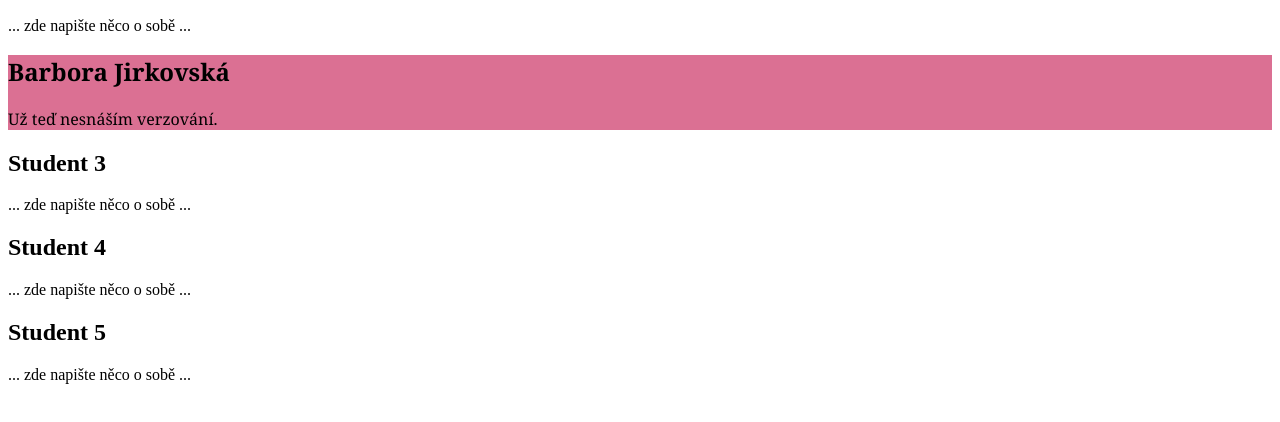
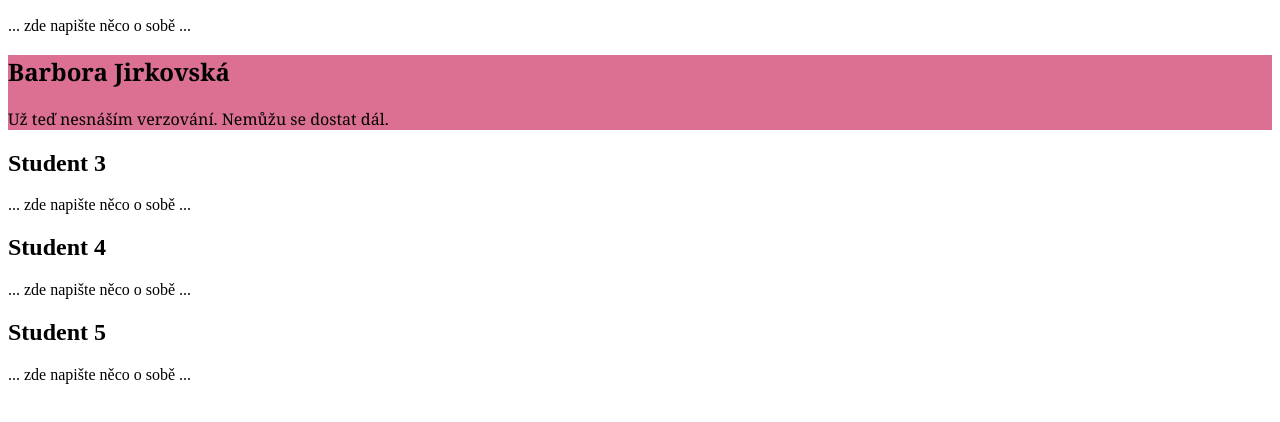
Before and after one commit to MFarka7/Error_5, a plain HTML site: page index.html in a window 1280 px wide. Shown: the part 110-532 px from the top of the page. Drawn offline with Linux system fonts and the light colour scheme.

Commit message:
Změny jen v HTML

```diff
--- a/index.html
+++ b/index.html
@@ -18,7 +18,7 @@
 
     <section id="BarboraJ">
         <h2>Barbora Jirkovská</h2>
-        <p>Už teď nesnáším verzování.</p>
+        <p>Už teď nesnáším verzování. Nemůžu se dostat dál.</p>
     </section>
 
     <section id="KaterinaD">
```
